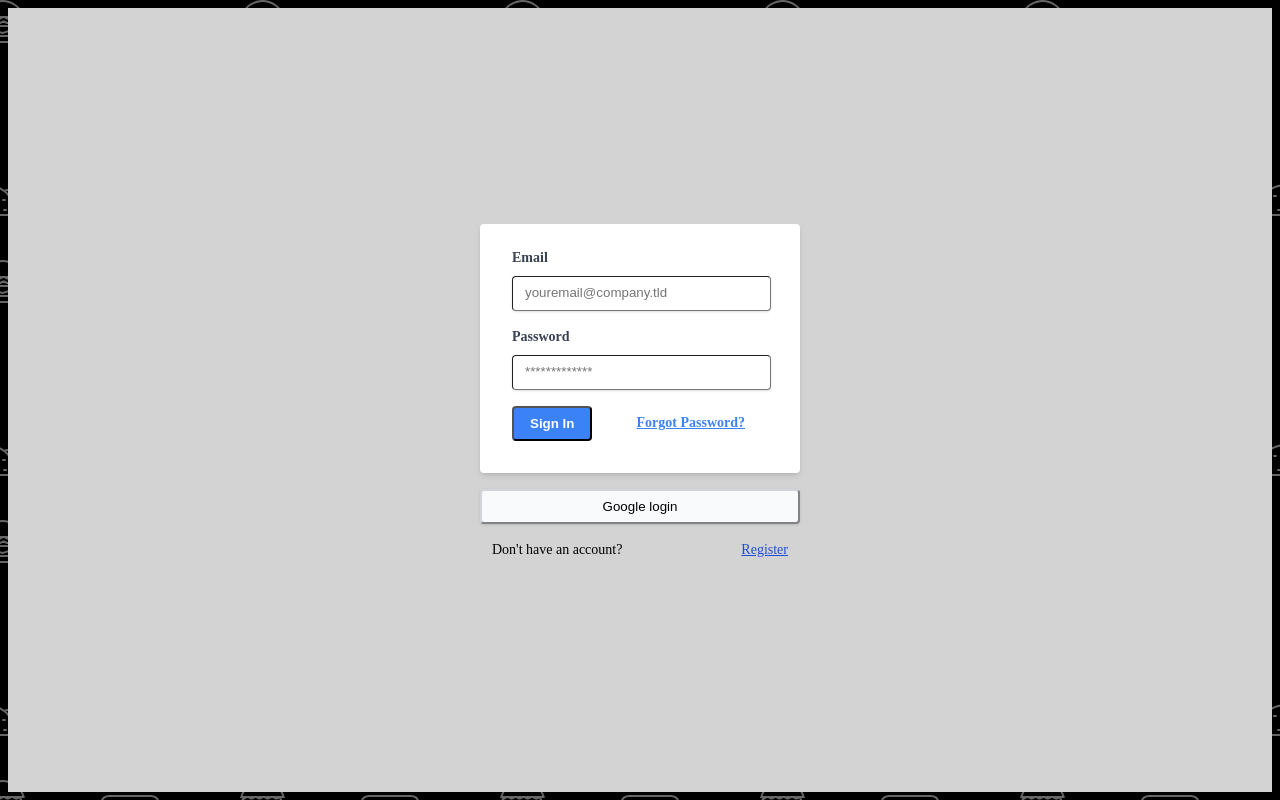
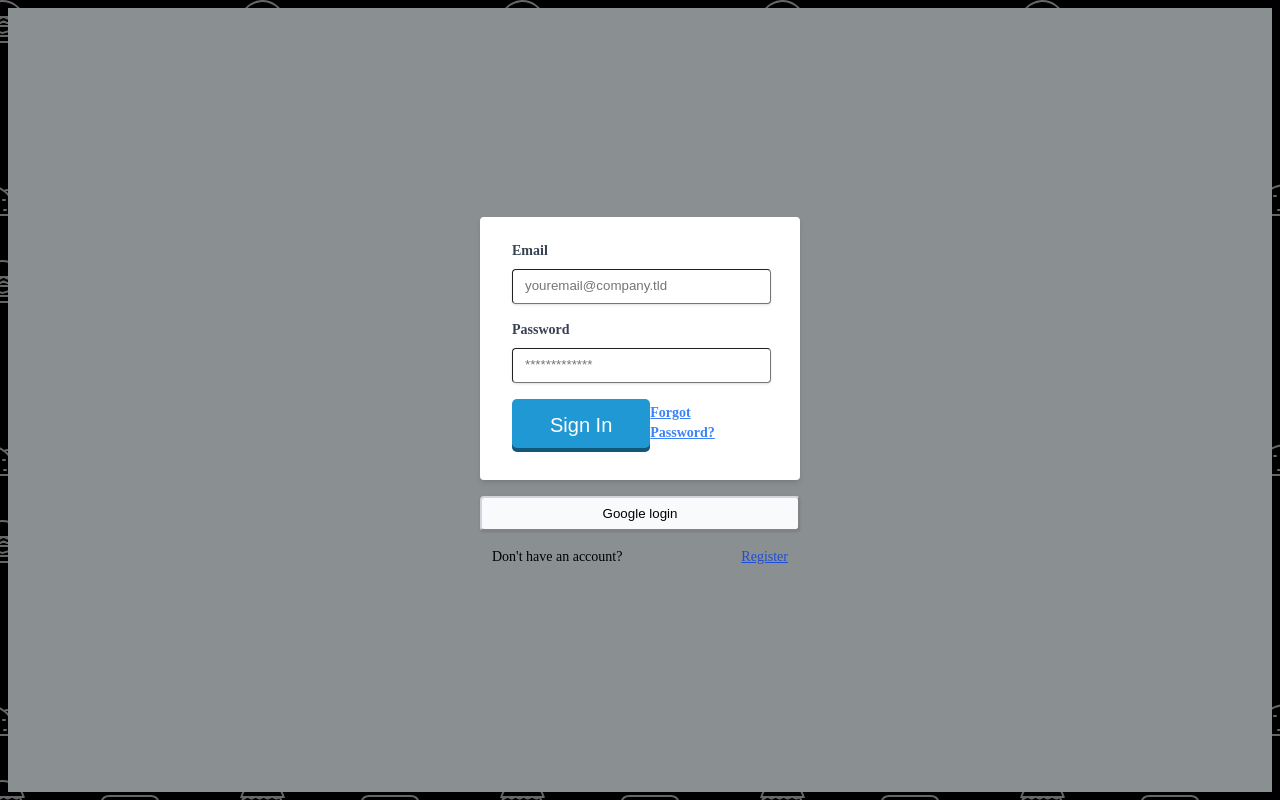
Before and after one commit to OmarMerino/miamassa_gps, a React (Create React App) app in the folder cliente/: page /login in a window 1280 px wide. Built offline with nearby package versions, Linux system fonts and the light colour scheme; no server answers; a web font is replaced by a local one.

Commit message:
cambios esteticos css
se realizaron cambios en la vista de administrador , botones cerrar sesion e iniciar sesion se aplico una animacion.

```diff
--- a/cliente/src/App.jsx
+++ b/cliente/src/App.jsx
@@ -27,7 +27,7 @@ function App() {
               </ProtectedRoute>
             }
           />
-          <Route path="/register" element={<Register />} />
+          <Route path="/register" element={<ProtectedRoute><Register/></ProtectedRoute>} />
         </Routes>
       </AuthProvider>
     </Router>
--- a/cliente/src/components/AdministradorEspecialidades.css
+++ b/cliente/src/components/AdministradorEspecialidades.css
@@ -1,5 +1,5 @@
 .administradorEspecialidades {
-    background-color: rgb(255, 0, 0);
+    background-color: #016081 ;
     display: flex;
     padding-left: 5px;
     column-gap: 8px;
--- a/cliente/src/components/AdministradorTarjetaAgregados.css
+++ b/cliente/src/components/AdministradorTarjetaAgregados.css
@@ -1,5 +1,5 @@
 .administradorTarjetaAgregados{
-    background-color: gold;
+    background-color: #b3e1e8 ;
     display: flex;
     padding-left: 5px;
     column-gap: 8px;
--- a/cliente/src/components/AdministradorTarjetaEspecialidades.css
+++ b/cliente/src/components/AdministradorTarjetaEspecialidades.css
@@ -1,5 +1,5 @@
 .administradorTarjetaEspecialidades {
-    background-color: #48D1CC;
+    background-color: #b3e1e8 ;
     display: flex;
     padding-left: 5px;
     column-gap: 8px;
--- a/cliente/src/components/Home.js
+++ b/cliente/src/components/Home.js
@@ -1,5 +1,5 @@
 import { useAuth } from "../context/AuthContext";
-
+import "./home.css"
 export function Home() {
   const { logout, user } = useAuth();
 
@@ -13,11 +13,11 @@ export function Home() {
   };
 
   return (
-    <div className="w-full max-w-xs m-auto text-black" style={{backgroundColor:"lightgrey"}}>
+    <div class="my-div">
       <div className="bg-white shadow-md rounded px-8 pt-6 pb-8 mb-4" style={{backgroundColor:"lightgrey"}}>
         <p className="text-xl mb-4">Bienvenido {user.displayName || user.email}</p>
         <button
-          className="bg-slate-200 hover:bg-slate-300 rounded py-2 px-4 text-black"
+          className="logout"
           onClick={handleLogout}
         >
           Cerrar Sesión
--- a/cliente/src/components/Login.js
+++ b/cliente/src/components/Login.js
@@ -2,7 +2,7 @@ import { useState } from "react";
 import { Link, useNavigate } from "react-router-dom";
 import { useAuth } from "../context/AuthContext";
 import { Alert } from "./Alert";
-
+import  "./login.css"
 
 export function Login() {
   const [user, setUser] = useState({
@@ -48,7 +48,7 @@ export function Login() {
   };
 
   return (
-    <div style={{width:"100%",height:"98vh",backgroundColor:"lightgray",display:"flex",justifyContent:"center",alignItems:"center" }}>
+    <div class="contenedor">
       <div className="w-full max-w-xs m-auto" >
         {error && <Alert message={error} />}
 
@@ -92,7 +92,7 @@ export function Login() {
 
           <div className="flex items-center justify-between">
             <button
-              className="bg-blue-500 hover:bg-blue-700 text-white font-bold py-2 px-4 rounded focus:outline-none focus:shadow-outline"
+              className="iniciarSesion"
               type="submit"
             >
               Sign In
--- /dev/null
+++ b/cliente/src/components/home.css
@@ -0,0 +1,45 @@
+.my-div {
+    width: 100%;
+    max-width: 20rem; /* Equivalente a max-w-xs */
+    margin-left: auto;
+    margin-right: auto;
+    color: black; /* Equivalente a text-black */
+
+    background: rgb(223, 225, 235);
+    border-radius: 50px;
+    box-shadow: rgba(0, 0, 0, 0.17) 0px -23px 25px 0px inset, rgba(0, 0, 0, 0.15) 0px -36px 30px 0px inset, rgba(0, 0, 0, 0.1) 0px -79px 40px 0px inset, rgba(0, 0, 0, 0.06) 0px 2px 1px, rgba(0, 0, 0, 0.09) 0px 4px 2px, rgba(0, 0, 0, 0.09) 0px 8px 4px, rgba(0, 0, 0, 0.09) 0px 16px 8px, rgba(0, 0, 0, 0.09) 0px 32px 16px;
+}
+.logout {
+  position: relative;
+  background-color: rgb(230, 34, 77);
+  border-radius: 5px;
+  box-shadow: rgb(121, 18, 55) 0px 4px 0px 0px;
+  padding: 15px;
+  background-repeat: no-repeat;
+  box-sizing: border-box;
+  width: 154px;
+  height: 49px;
+  color: #fff;
+  border: none;
+  font-size: 20px;
+  transition: all .3s ease-in-out;
+  z-index: 1;
+  overflow: hidden;
+}
+
+.logout::before {
+  content: "";
+  background-color: rgb(248, 50, 93);
+  width: 0;
+  height: 100%;
+  position: absolute;
+  top: 0;
+  left: 0;
+  z-index: -1;
+  transition: width 700ms ease-in-out;
+  display: inline-block;
+}
+
+.logout:hover::before {
+  width: 100%;
+}
--- /dev/null
+++ b/cliente/src/components/login.css
@@ -0,0 +1,43 @@
+.contenedor{
+  width:100%;
+  height:98vh;
+  background-color:rgb(138, 144, 145);
+  display:flex;
+  justify-content:center;
+  align-items:center;
+}
+
+.iniciarSesion {
+  position: relative;
+  background-color: rgb(32, 152, 211);
+  border-radius: 5px;
+  box-shadow: rgb(18, 87, 121) 0px 4px 0px 0px;
+  padding: 15px;
+  background-repeat: no-repeat;
+  box-sizing: border-box;
+  width: 154px;
+  height: 49px;
+  color: #fff;
+  border: none;
+  font-size: 20px;
+  transition: all .3s ease-in-out;
+  z-index: 1;
+  overflow: hidden;
+}
+
+.iniciarSesion::before {
+  content: "";
+  background-color: rgb(50, 176, 248);
+  width: 0;
+  height: 100%;
+  position: absolute;
+  top: 0;
+  left: 0;
+  z-index: -1;
+  transition: width 700ms ease-in-out;
+  display: inline-block;
+}
+
+.iniciarSesion:hover::before {
+  width: 100%;
+}
--- a/cliente/src/pages/Administrador.css
+++ b/cliente/src/pages/Administrador.css
@@ -45,13 +45,21 @@
     box-shadow: 0px 3px 5px rgba(0, 0, 0, 0.32);
   }
 
-  .coleccion {
+  .card {
     width: 24%;
     height: 100%;
     border-top-left-radius: 15px;
     border-bottom-left-radius: 15px;
     border-right: 1px solid black;
-    background-color: #dedede;
+    background-color: #f2f2f2;
+
+  }
+  .coleccion {
+    width: 24;
+    height: 100%;
+    border-radius: 30px;
+    background: #fcfcfc;
+    box-shadow: rgba(50, 50, 93, 0.25) 0px 30px 50px -12px inset, rgba(0, 0, 0, 0.3) 0px 18px 26px -18px inset;
   }
 
   .coleccion h1 {
```
